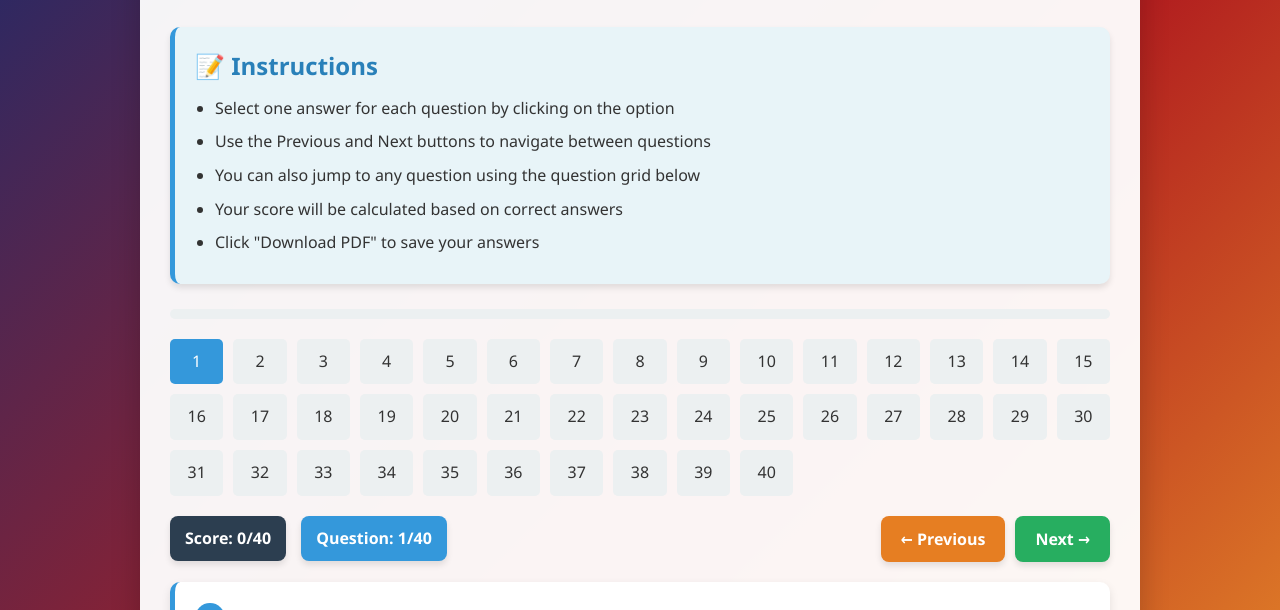
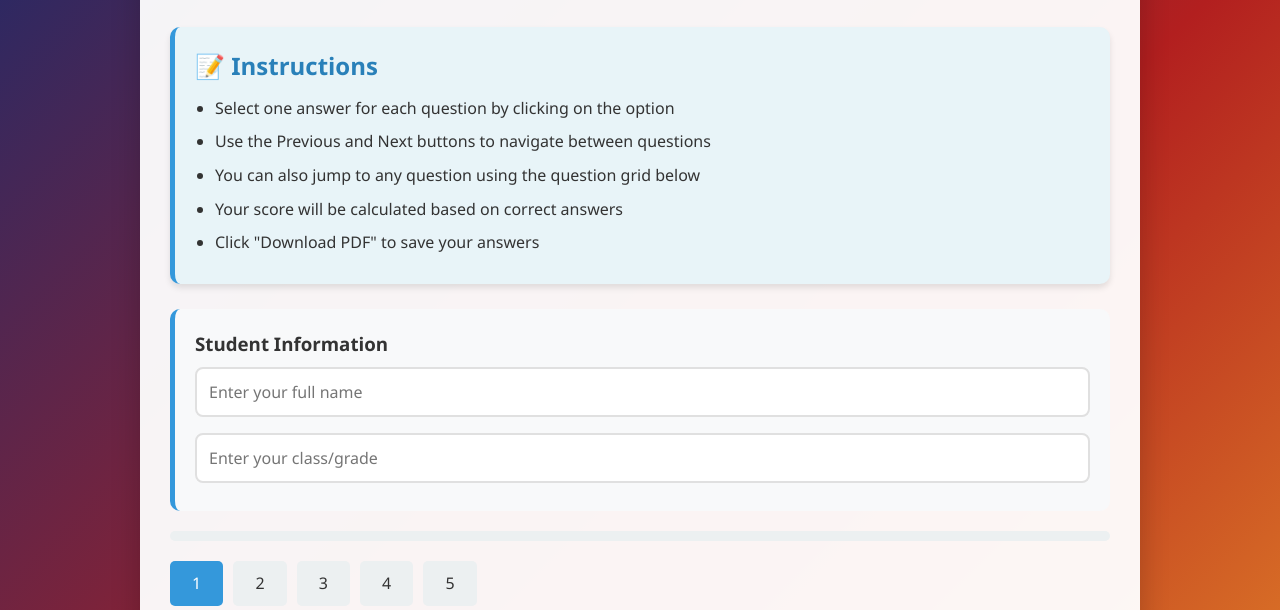
Before and after one commit to emmanuelbamoah95-cmyk/RELIGIOUS-MORAL-EDUCATION-QUESTIONS, a plain HTML site: page index.html in a window 1280 px wide. Shown: the part 190-800 px from the top of the page. Drawn offline with Linux system fonts and the light colour scheme.

Commit message:
Add files via upload
add interactive quiz for students

```diff
--- a/index.html
+++ b/index.html
@@ -330,6 +330,28 @@
             background: #27ae60;
             color: white;
         }
+
+        .student-info {
+            background: #f8f9fa;
+            padding: 20px;
+            border-radius: 10px;
+            margin-bottom: 20px;
+            border-left: 5px solid #3498db;
+        }
+
+        .student-info input {
+            width: 100%;
+            padding: 12px;
+            margin: 8px 0;
+            border: 2px solid #e0e0e0;
+            border-radius: 8px;
+            font-size: 1rem;
+        }
+
+        .student-info input:focus {
+            border-color: #3498db;
+            outline: none;
+        }
     </style>
 </head>
 <body>
@@ -349,6 +371,12 @@
                 <li>Click "Download PDF" to save your answers</li>
             </ul>
         </section>
+
+        <div class="student-info">
+            <h3>Student Information</h3>
+            <input type="text" id="studentName" placeholder="Enter your full name">
+            <input type="text" id="studentClass" placeholder="Enter your class/grade">
+        </div>
 
         <div class="progress-bar">
             <div class="progress" id="progress"></div>
@@ -390,48 +418,34 @@
     </div>
 
     <script>
-        // Quiz data - questions and correct answers
+        // Quiz data - questions and correct answers (first 5 as example)
         const quizData = [
-            { question: "Mercy, a Christian wants her congregation to pray for her brother who is falsely accused of a crime he never committed. Which type of prayer should the church engage in?", options: ["Confession", "Supplication", "Thanksgiving", "Intercessory"], answer: 3 },
-            { question: "Christians sometimes go round in their community to share Bible knowledge with unbelievers. This practice of winning more souls is known as", options: ["Bible studies.", "Crusade.", "Evangelism.", "Preaching."], answer: 2 },
-            { question: "In the customs and the traditions of the Asantes, your father's brother is your", options: ["uncle.", "father."], answer: 1 },
-            { question: "God is called by different languages with different names. Among the Ga people, God is referred to as Ataa-Naa Nyonmo. This is interpreted as", options: ["The Supreme Being who is both male and female.", "The Loving One.", "The Omnipotent God.", "The one who never fails or the Dependable One."], answer: 0 },
-            { question: "During Islamic prayer when the believer places his or her face on the ground from a kneeling position it is called", options: ["Ruku.", "Qiyam.", "Takbir.", "Sajdah."], answer: 3 },
-            { question: "When a Sisala boy reaches the age of manhood, he is called Baala. Baala means", options: ["adult.", "adolescent.", "uncle.", "a man."], answer: 3 },
-            { question: "A collection of what Muslims in Muhammad's time saw, followed and passed unto generations is known as", options: ["Hadith.", "Sunnah.", "Qur'an.", "Pentateuch."], answer: 1 },
-            { question: "Which of the following recitals is used in Islamic worship to call worshipers to prayer?", options: ["The Adhan", "Al-Ikhlas", "Al-Fathiha", "The Shahadah"], answer: 0 },
-            { question: "The crab cannot give birth to a bird. This expression in indigenous religion teaches that", options: ["children show the character of their parents.", "a crab does not resemble a bird.", "a crab and a bird cannot be friends.", "a pregnant crab cannot born a bird."], answer: 0 },
-            { question: "Young people who preserve their chastity are very much likely to", options: ["get married very late in life.", "complete their education without interruptions.", "lose their intelligence.", "suffer in giving birth in the future."], answer: 1 },
-            { question: "Drug use and abuse has consequences on the youth of today. The youth are abusing all the following drugs except", options: ["red.", "chlorine.", "tramol.", "wee."], answer: 1 },
-            { question: "An activity which is meant to achieve a purpose is usually classified as", options: ["income.", "religion.", "work.", "entrepreneurship."], answer: 2 },
-            { question: "There are many virtues that are accepted and desirable by many societies in Ghana. One of such important virtues is", options: ["scornfulness.", "disdain.", "contemptuous.", "abstinence."], answer: 3 },
-            { question: "All the three major religious groups in Ghana encourage decent dressing. Which of the following religious groups makes it mandatory for their women to dress in a modest and decent way?", options: ["Christians", "Traditionalist", "Shintoists", "Muslims"], answer: 3 },
-            { question: "After Jesus' fasting, the devil tempted him three times. What was the second temptation about?", options: ["Turning stones into bread", "Jesus bowing down and worship the devil", "Jesus was to throw himself down from a pinnacle."], answer: 2 },
-            { question: "Abu is a Muslim who attends a Christian secondary school. The school authorities does not allow him to join other Muslims in town for Juma prayer on Fridays. What must he do to enjoy his religious rights?", options: ["He must stop the Christian school and go to a Muslim school", "He must formally petition the school board", "He must take the matter to the Supreme Court of Ghana", "He should organize the Zongo boys to take action against the school authorities"], answer: 1 },
-            { question: "Our grandparents are a blessing to the nuclear family because they:", options: ["settle dispute between the father and the mother.", "over pumper the children.", "take care of the children when parents have gone to work.", "act as self appointed medical officers of the home."], answer: 2 },
-            { question: "A major tool employ by the traditional worshiper during worship is", options: ["oral tradition.", "charm.", "holy book.", "magic."], answer: 0 },
-            { question: "In the ancient days, people suffering from ...... were not allowed to intermingle with members of the community.", options: ["epilepsy", "tuberculosis", "malaria", "leprosy"], answer: 3 },
-            { question: "Apart from the five mandatory prayer in Islam, there are several kinds of prayers Muslims observe. A Prayer that is said to glorify Allah in Islam is called", options: ["Sadaqah.", "Al-masakin.", "Dhikr.", "Misbahah."], answer: 2 },
-            { question: "Showing respect and obedience to school authority ensures", options: ["repentance and forgiveness.", "success in examination.", "winning of trophies and wards.", "harmonious environment."], answer: 3 },
-            { question: "The ark Noah built saved how many people?", options: ["5", "6", "7", "8"], answer: 3 },
-            { question: "Which Islamic leader divided the Muslim Empire into provinces and autonomous territories?", options: ["Uthman Bin Affan", "Abubakar", "Umar Ibn Khatab", "Muhammad"], answer: 2 },
-            { question: "In Islamic marriage, there is merry-making in feasting. What is the Islamic term used to describe the statement?", options: ["Nikah", "Walmah", "Lelley", "Leefey"], answer: 1 },
-            { question: "All the three major religious groups in Ghana accept that God is the creator of the universe and everything in it. What did God create on the 3rd Day from Christian point of view?", options: ["Light and darkness", "Land, sea and vegetation", "Sky and water bodies", "Sun, moon and stars"], answer: 1 },
-            { question: "The rites of passage is very important in the traditional society because it", options: ["is a vehicle through which culture is transmitted.", "creates wealth for people.", "promotes entertainment for local people.", "makes the gods happy."], answer: 0 },
-            { question: "A person who is humble", options: ["is advised by everybody.", "loves everybody.", "listens to advice.", "makes everybody his friend."], answer: 2 },
-            { question: "Which of the Commandments in Christianity places value on human life?", options: ["10th Commandment", "8th Commandment", "6th Commandment", "4th Commandment"], answer: 2 },
-            { question: "What is the primary purpose of religious songs?", options: ["To confuse listeners", "To express beliefs and values", "To promote competition", "To entertain"], answer: 1 },
-            { question: "Dr Frimpong is a medical doctor in a renowned Hospital. The type of his work can be described as", options: ["community work.", "important work.", "academic work.", "occupational work."], answer: 3 },
-            { question: "Promotion of chastity is a concern for all Ghanaians. This concern has arisen because the youth is", options: ["uneducated.", "unemployed.", "sexually active.", "engaging in teenage pregnancies."], answer: 3 },
-            { question: "Everything God created is a resource for man. Which of the following creations of God, helps in the production of salt?", options: ["Plants", "Machines", "Stars", "Sun"], answer: 3 },
-            { question: "The Shahada in Islamic religion proclaims that", options: ["Muhammad is the son of Allah.", "Muhammad worshiped in Mecca.", "Muhammad is a messenger of God.", "Muhammad was a great leader."], answer: 2 },
-            { question: "According to oral history, Togbe Tsali was a", options: ["king.", "priest.", "fugitive.", "warrior."], answer: 2 },
-            { question: "The Qur'an compels all Muslims to communicate with Allah", options: ["5 times hourly.", "5 times daily.", "5 times weekly.", "5 times yearly."], answer: 1 },
-            { question: "Jesus' powerful preaching that carries blessings was delivered", options: ["in the synagogue.", "on a mountain.", "in Peter's boat.", "on the cross."], answer: 1 },
-            { question: "Kings, chiefs, queens and other traditional leaders derive their authority in or from", options: ["fetish priest.", "the citizens.", "the objects on which they sit.", "the government of Ghana."], answer: 1 },
-            { question: "One of the main reasons why people marry is to have", options: ["a family.", "children.", "a legitimate means of sexual satisfaction.", "a financial breakthrough."], answer: 0 },
-            { question: "Which of the following values would you promote in order to unite the family as one?", options: ["Family dinners", "Ignoring each other", "Working separately", "Avoiding communication"], answer: 0 },
-            { question: "The symbol of unifier for the Ashanti kingdom is the", options: ["Golden Stool.", "Flag of Ghana.", "Okomfo Anokye.", "Otumfour Osei Tutu."], answer: 0 }
+            {
+                question: "Mercy, a Christian wants her congregation to pray for her brother who is falsely accused of a crime he never committed. Which type of prayer should the church engage in?",
+                options: ["Confession", "Supplication", "Thanksgiving", "Intercessory"],
+                answer: 3
+            },
+            {
+                question: "Christians sometimes go round in their community to share Bible knowledge with unbelievers. This practice of winning more souls is known as",
+                options: ["Bible studies", "Crusade", "Evangelism", "Preaching"],
+                answer: 2
+            },
+            {
+                question: "In the customs and the traditions of the Asantes, your father's brother is your",
+                options: ["uncle", "father"],
+                answer: 1
+            },
+            {
+                question: "God is called by different languages with different names. Among the Ga people, God is referred to as Ataa-Naa Nyonmo. This is interpreted as",
+                options: ["The Supreme Being who is both male and female", "The Loving One", "The Omnipotent God", "The one who never fails or the Dependable One"],
+                answer: 0
+            },
+            {
+                question: "During Islamic prayer when the believer places his or her face on the ground from a kneeling position it is called",
+                options: ["Ruku", "Qiyam", "Takbir", "Sajdah"],
+                answer: 3
+            }
+            // Add the remaining 35 questions here following the same format
         ];
 
         // Quiz state
@@ -451,6 +465,8 @@
         const finalScoreSpan = document.getElementById('final-score');
         const downloadBtn = document.getElementById('download-pdf');
         const resetBtn = document.getElementById('reset-btn');
+        const studentNameInput = document.getElementById('studentName');
+        const studentClassInput = document.getElementById('studentClass');
 
         // Initialize the quiz
         function initQuiz() {
@@ -539,10 +555,9 @@
 
                     // Update question list
                     updateQuestionList();
+                    updateProgress();
                 });
             });
-
-            updateProgress();
         }
 
         // Calculate the current score
@@ -604,22 +619,60 @@
                 userAnswers = Array(quizData.length).fill(null);
                 score = 0;
                 scoreSpan.textContent = score;
+                studentNameInput.value = '';
+                studentClassInput.value = '';
                 initQuiz();
             }
         });
 
         // Download PDF
         downloadBtn.addEventListener('click', () => {
+            const studentName = studentNameInput.value || 'Not provided';
+            const studentClass = studentClassInput.value || 'Not provided';
+
+            if (!studentNameInput.value || !studentClassInput.value) {
+                alert('Please enter your name and class before downloading.');
+                return;
+            }
+
+            // Create a results summary
+            const resultsSummary = document.createElement('div');
+            resultsSummary.innerHTML = `
+                <h2>Quiz Results Summary</h2>
+                <p><strong>Student:</strong> ${studentName}</p>
+                <p><strong>Class:</strong> ${studentClass}</p>
+                <p><strong>Score:</strong> ${score}/${quizData.length}</p>
+                <p><strong>Date:</strong> ${new Date().toLocaleDateString()}</p>
+                <hr>
+                <h3>Answers:</h3>
+            `;
+
+            userAnswers.forEach((answer, index) => {
+                const question = quizData[index];
+                const isCorrect = answer === question.answer;
+                resultsSummary.innerHTML += `
+                    <p><strong>Q${index + 1}:</strong> ${question.options[answer] || 'Not answered'}
+                    ${isCorrect ? '✅' : '❌'}</p>
+                `;
+            });
+
             const element = document.getElementById('quiz-container');
             const opt = {
                 margin: 10,
-                filename: 'religious_moral_education_quiz_results.pdf',
+                filename: `Religious_Quiz_${studentName}.pdf`,
                 image: { type: 'jpeg', quality: 0.98 },
                 html2canvas: { scale: 2 },
                 jsPDF: { unit: 'mm', format: 'a4', orientation: 'portrait' }
             };
 
-            html2pdf().set(opt).from(element).save();
+            // Temporarily add results to container for PDF
+            const originalHTML = element.innerHTML;
+            element.appendChild(resultsSummary);
+
+            html2pdf().set(opt).from(element).save().then(() => {
+                // Restore original content
+                element.removeChild(resultsSummary);
+            });
         });
 
         // Initialize the quiz when the page loads
```
